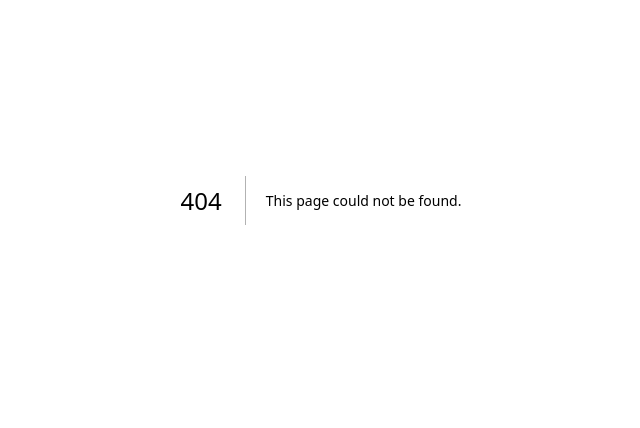
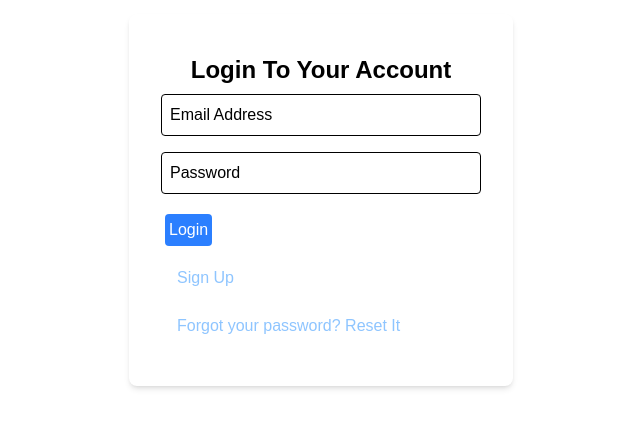
Before and after one commit to CliveOuma/Freelance-Marketplace, a Next.js app in the folder frontend/: page /Login in a window 1280 px wide. Before the commit this address had no page. Shown: the part 200-628 px from the top of the page, without its empty margins (319-959 px from the left). Built offline with nearby package versions, Linux system fonts and the light colour scheme.

Commit message:
This is a basic design of the login page, more interactivity will be added to the component in a bit.

```diff
--- /dev/null
+++ b/frontend/app/Login/page.tsx
@@ -0,0 +1,35 @@
+import React from 'react'
+
+const Login = () => {
+  return (
+       <>
+    <section className='flex items-center justify-center h-screen'>
+       <form className='p-8 bg-white rounded-lg shadow-md w-96'>
+      <h3 className='text-center text-2xl font-bold text-black p-1 m-1'>Login To Your Account</h3>
+      <input type='email' name="email" id="email" placeholder='Email Address'
+      className='p-2 mb-4 w-full rounded border border-black placeholder:text-black focus:border-blue-500' />
+      <p></p>
+      <input type="password" name="userPassword" id="userPassword" placeholder='Password'
+      className='p-2 mb-4 w-full rounded border border-black placeholder:text-black focus:border-blue-500'/>
+      <p></p>
+
+      <button className='bg-blue-500 p-1 m-1 text-white rounded'>Login</button>
+
+      <div className='p-2 m-2'>
+      <p className='text-blue-300'>Sign Up</p>
+    </div>
+     <div className='p-2 m-2'>
+    <p className="text-blue-300">Forgot your password? Reset It</p>
+    </div>
+    </form>
+
+
+    </section>
+
+
+
+    </>
+  )
+}
+
+export default Login
```
